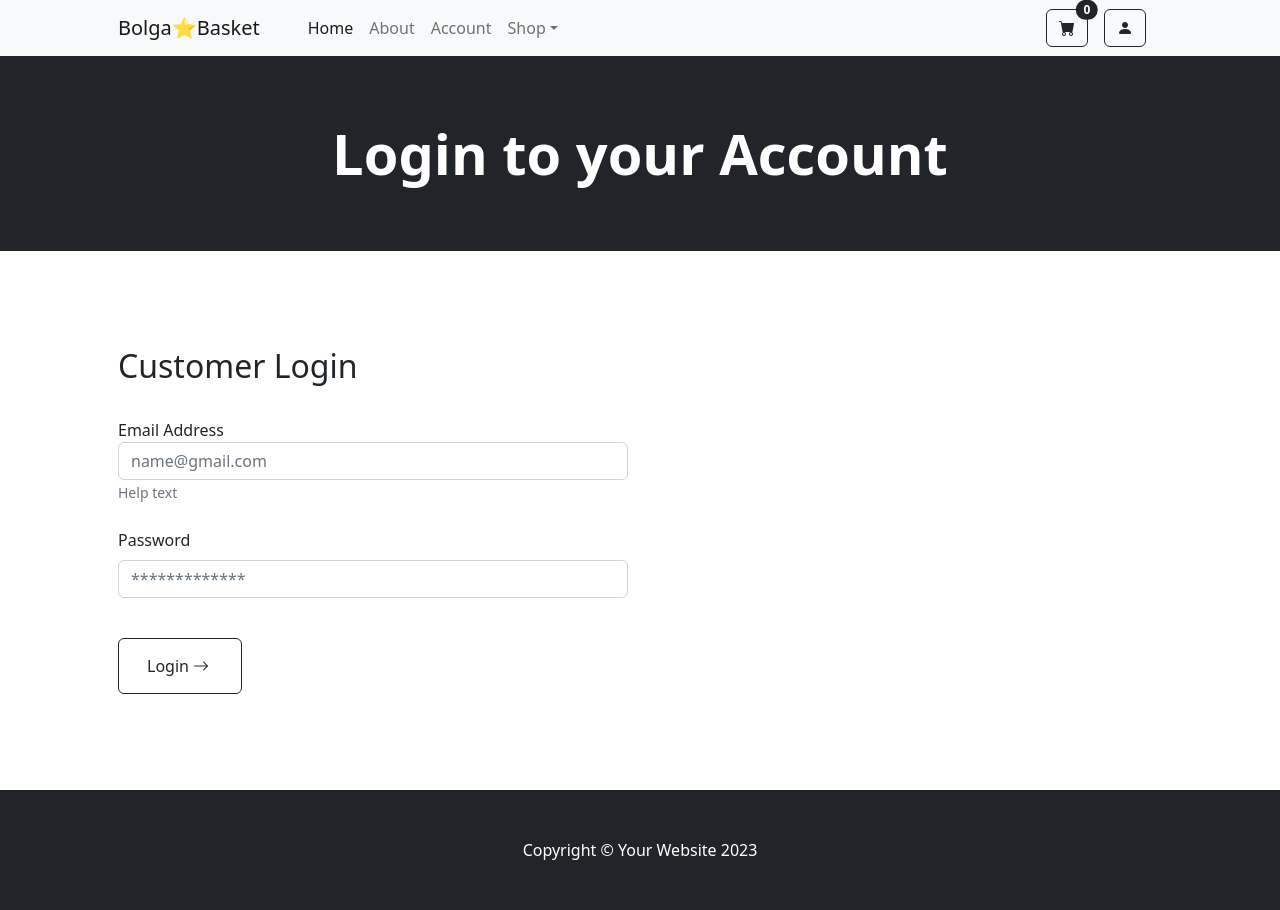
After one commit to SoftLife0/Bolga-Mart, a Django app: a page that uses store/templates/login.html in a window 1280 px wide. The commit adds this page. Run offline with Django 4.2, Linux system fonts and the light colour scheme.

Commit message:
Authentication for customers and admin

```diff
--- a/store/templates/item.html
+++ b/store/templates/item.html
@@ -1,6 +1,7 @@
 {% extends "layout.html" %}
 {% load static %}
 {% block body %}
+
 <!-- Product section-->
 <section class="py-5">
     <div class="container px-4 px-lg-5 my-5">
--- a/store/templates/layout.html
+++ b/store/templates/layout.html
@@ -19,11 +19,11 @@
         <nav class="navbar navbar-expand-lg navbar-light bg-light">
             <div class="container px-4 px-lg-5">
                 <a class="navbar-brand" href="{% url 'index' %}">Bolga⭐️Basket</a>
-                <button class="navbar-toggler" type="button" data-bs-toggle="collapse" data-bs-target="#navbarSupportedContent" aria-controls="navbarSupportedContent" aria-expanded="false" aria-label="Toggle navigation"><span class="navbar-toggler-icon"></span></button>
                 <div class="collapse navbar-collapse" id="navbarSupportedContent">
                     <ul class="navbar-nav me-auto mb-2 mb-lg-0 ms-lg-4">
                         <li class="nav-item"><a class="nav-link active" aria-current="page" href="{% url 'index' %}">Home</a></li>
                         <li class="nav-item"><a class="nav-link" href="#!">About</a></li>
+                        <li class="nav-item"><a class="nav-link" href="{% url 'login' %}">Account</a></li>
                         <li class="nav-item dropdown">
                             <a class="nav-link dropdown-toggle" id="navbarDropdown" href="#" role="button" data-bs-toggle="dropdown" aria-expanded="false">Shop</a>
                             <ul class="dropdown-menu" aria-labelledby="navbarDropdown">
@@ -34,27 +34,26 @@
                             </ul>
                         </li>
                     </ul>
-                    <form class="d-flex">
-                        <button class="btn btn-outline-dark" type="submit">
-                            <i class="bi-cart-fill me-1"></i>
-                            Cart
-                            <span class="badge bg-dark text-white ms-1 rounded-pill">0</span>
-                        </button>
-                    </form>
+                </div>
+                <div class="d-flex align-items-center">
+                    <!-- Cart Icon -->
+                    <a href="#" class="btn btn-outline-dark position-relative me-3">
+                        <i class="bi bi-cart-fill"></i>
+                        <span class="badge bg-dark text-white position-absolute top-0 start-100 translate-middle rounded-pill">0</span>
+                    </a>
+
+                    <!-- Profile Icon -->
+                    <a href="{% url 'login' %}" class="btn btn-outline-dark me-3">
+                        <i class="bi bi-person-fill"></i>
+                    </a>
+                    <button class="navbar-toggler" type="button" data-bs-toggle="collapse" data-bs-target="#navbarSupportedContent" aria-controls="navbarSupportedContent" aria-expanded="false" aria-label="Toggle navigation"><span class="navbar-toggler-icon"></span></button>
                 </div>
             </div>
         </nav>
 
         <!-- Header-->
         {% comment %} <header class="py-5" style="background-image: url('{% block header_image %}{% static 'assets/bas.jpg' %}{% endblock %}'); background-size: cover; background-position: center;"> {% endcomment %}
-            <header class="py-5 bg-dark" >
-            <div class="container px-4 px-lg-5 my-5">
-                <div class="text-center text-white">
-                    <h1 class="display-4 fw-bolder">{% block header_title %}Handmade Waiven Basket {% endblock %}</h1>
-                    <p class="lead fw-normal text-white-50 mb-0">{% block header_description %} Grab your waived basket now !!!! {% endblock %}</p>
-                </div>
-            </div>
-        </header>
+
 
         {% block body %}
         {% endblock %}
--- /dev/null
+++ b/store/templates/login.html
@@ -0,0 +1,45 @@
+{% extends "layout.html" %}
+{% load static %}
+{% block title %}Login {% endblock %}
+
+{% block body %}
+
+<header class="py-5 bg-dark" >
+    <div class="container px-4 px-lg-5 my-3">
+        <div class="text-center text-white">
+            <h1 class="display-4 fw-bolder">Login to your Account</h1>
+        </div>
+    </div>
+</header>
+
+<div class="container px-4 px-lg-5 my-5">
+    <div class="row">
+        <div class="col-6 py-5">
+            <h2 class="">Customer Login</h2>
+            <br>
+
+            <form methods="POST" action="{% url 'login' %}">
+                {% csrf_token %}
+                <div class="form-group">
+                <label for="email">Email Address</label>
+                <input type="email" class="form-control" name="email" id="email" placeholder="name@gmail.com">
+                <small id="emailHelpId" class="form-text text-muted">Help text</small>
+                </div>
+                <br>
+                <div class="mb-3">
+                    <label for="password" class="form-label">Password</label>
+                    <input type="password" class="form-control" id="password" placeholder="*************">
+                </div>
+
+                <br>
+
+                <button class="btn btn-outline-dark" style="padding: 15px 28px;" type="button">
+                    Login
+                    <i class="bi-arrow-right me-1"></i>
+                </button>
+            </form>
+        </div>
+    </div>
+</div>
+
+{% endblock %}
--- a/store/urls.py
+++ b/store/urls.py
@@ -4,5 +4,7 @@ from . import views
 
 urlpatterns = [
     path('', views.index, name='index'),
-    path('item', views.item, name='item'),
+    path('item ', views.item, name='item'),
+    path('login ', views.login_user, name='login'),
+    path('logout ', views.login_user, name='logout'),
 ]
--- a/store/views.py
+++ b/store/views.py
@@ -1,6 +1,7 @@
-from django.shortcuts import render
+from django.shortcuts import render, redirect
 from .models import *
 from django.contrib.auth import authenticate, login, logout
+from django.contrib import messages
 
 # Create your views here.
 
@@ -11,3 +12,21 @@ def index(request):
 def item(request):
     products = Product.objects.all()
     return render(request, 'item.html', context={'products':products})
+
+def login_user(request):
+    if request.method == 'POST':
+        email = request.POST['email']
+        password = request.POST['password']
+        user = authenticate(request, email=email, password=password)
+        if user is not None:
+            login(request, user)
+            return redirect('index')
+        else:
+            return render(request, 'login.html', {'error_message': 'Invalid login'})
+    return render(request, 'login.html')
+
+
+def logout_user(request):
+    logout(request)
+    messages.success(request, 'You have been logged out.')
+    return redirect('index')
```
Also changed, not shown: store/templates/index.html (+9 -5 lines).
